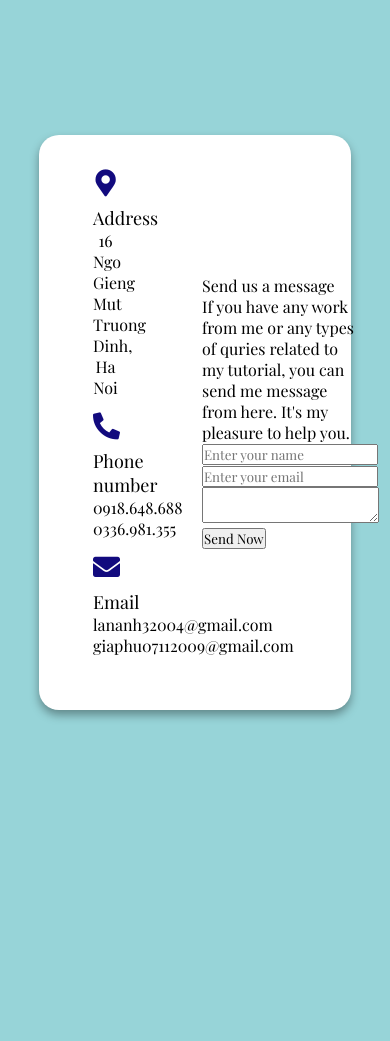
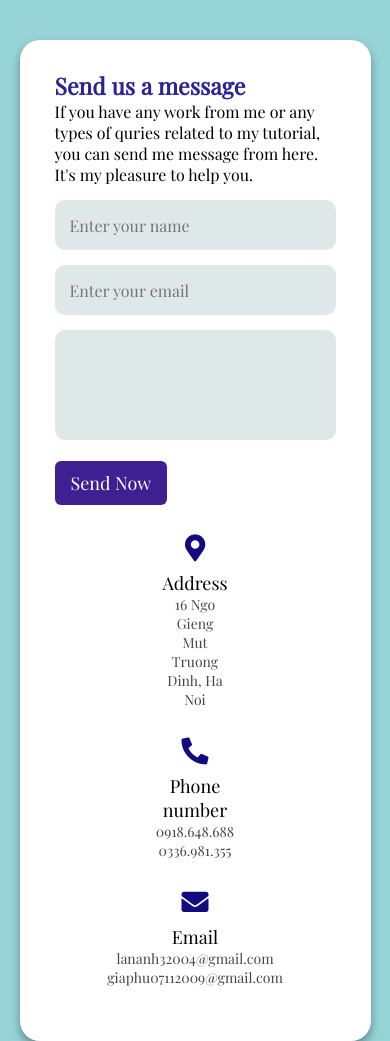
Before and after one commit to lananh32004/reponsive-contact-us-form, a plain HTML site: page index.html in a window 390 px wide. Shown: the top 1041 px of the page. Before the commit the page ends 844 px from the top, so only its background shows below. Drawn offline with nearby package versions, Linux system fonts and the light colour scheme.

Commit message:
create form

```diff
--- a/index.html
+++ b/index.html
@@ -47,7 +47,10 @@
                 <div class="input-box">
                     <input type="text" placeholder="Enter your email">
                 </div>
+                <div class="input-box message-box">
                     <textarea ></textarea>
+                </div>
+
                 <div class="button">
                    <input type="button" value="Send Now">
                 </div>
--- a/style.css
+++ b/style.css
@@ -1,4 +1,4 @@
-@import url('https://fonts.googleapis.com/css2?family=Playfair+Display&family=Poppins:wght@300&display=swap');
+@import url('https://fonts.googleapis.com/css2?family=Playfair+Display&family=Poppins:wght@300&family=Vollkorn&display=swap');
 * {
     margin: 0;
     padding: 0;
@@ -18,9 +18,9 @@ body {
 .container {
     width: 80%;
     background: #fff;
-    padding: 20px 60px 40px 40px;
+    padding: 30px 60px 40px 40px;
     border-radius: 20px;
-    box-shadow: 0 5px 10px rgba(0, 0, 0, 0.36)
+    box-shadow: 0 5px 10px rgba(0, 0, 0, 0.36);
 }
 .container .content{
     display: flex;
@@ -32,14 +32,26 @@ body {
    width: 25%;
    height: 100%;
    position: relative;
+   margin-top: 15px;
+   display: flex;
+   flex-direction: column;
+   align-items: center;
+   justify-content: center;
 }
 .content .left-side .details{
    margin: 14px;
    text-align: center;
 }
 
-.content .left-side::before {
-
+.content .left-side::before { /*thêm dấu gạch dọc*/
+    content:'';
+    position: absolute;
+    height: 70%;
+    width: 2px;
+    right: -12px;
+    top: 12%;
+    background: #afafb6;
+    transform: translateY(-50);
 }
 .content .left-side .details i {
     font-size: 27px;
@@ -51,7 +63,96 @@ body {
     font-weight: 500;
 }
 
+.content .left-side .details .text-one,
+.content .left-side .details .text-two {
+    font-size: 14px;
+    color: #454747;
+
+}
 .container .content .right-side {
     width: 75%;
     margin-left: 70px;
 }
+
+.content .right-side .topic-text {
+    font-size: 23px;
+    font-weight: 600;
+    color: #2c2492;
+}
+
+.right-side .input-box {
+    height: 50px;
+    width: 100%;
+    margin: 15px 0;
+
+}
+
+.right-side .input-box input,
+.right-side .input-box textarea {
+    height: 100%;
+    width: 100%;
+    border: none;
+    font-size: 16px;
+    background-color: #dfe8e9;
+    border-radius: 10px;
+    padding: 0 15px;  /*lề cho chữ bên trong ô điền*/
+    color: #969494;
+    resize: none;  /*giữ cho ô vuông ko thể phóng to hoặc nhỏ*/
+}
+.right-side .message-box{
+    min-height: 110px;
+    resize: none;
+    margin-top: 6px;
+}
+.right-side .button {
+    margin-top: 6px;
+    display: inline-block;
+}
+.right-side .button input[type="button"]{
+    color: #fff;
+    font-size: 18px;
+    background: #473be7;
+    outline: none;
+    border: none;
+    border-radius: 6px;
+    padding: 10px 16px;
+    background: #3e2093;
+    transition: all 0.3s ease;
+    cursor: pointer;
+}
+.button input[type="button"]:hover {
+    background: #5029bc;
+
+}
+@media (max-width: 950px) {
+    .container {
+        width: 90%;
+        padding: 30px 35px 40px 35px;
+    }
+}
+
+@media (max-width: 820px) {
+    .container {
+        margin: 40px 0;
+        height: 100%;
+    }
+    .container .content {
+        flex-direction: column-reverse;
+    }
+    .contaier .content .left-side {
+        width: 100%;
+        flex-direction: row;
+        margin-top: 40px;
+        justify-content: center;
+        flex-wrap: wrap;
+    }
+    .container .content .left-side::before {
+        display: none;
+
+    }
+    .container .content .right-side {
+        width: 100%;
+        margin-left: 0;
+
+    }
+}
```
